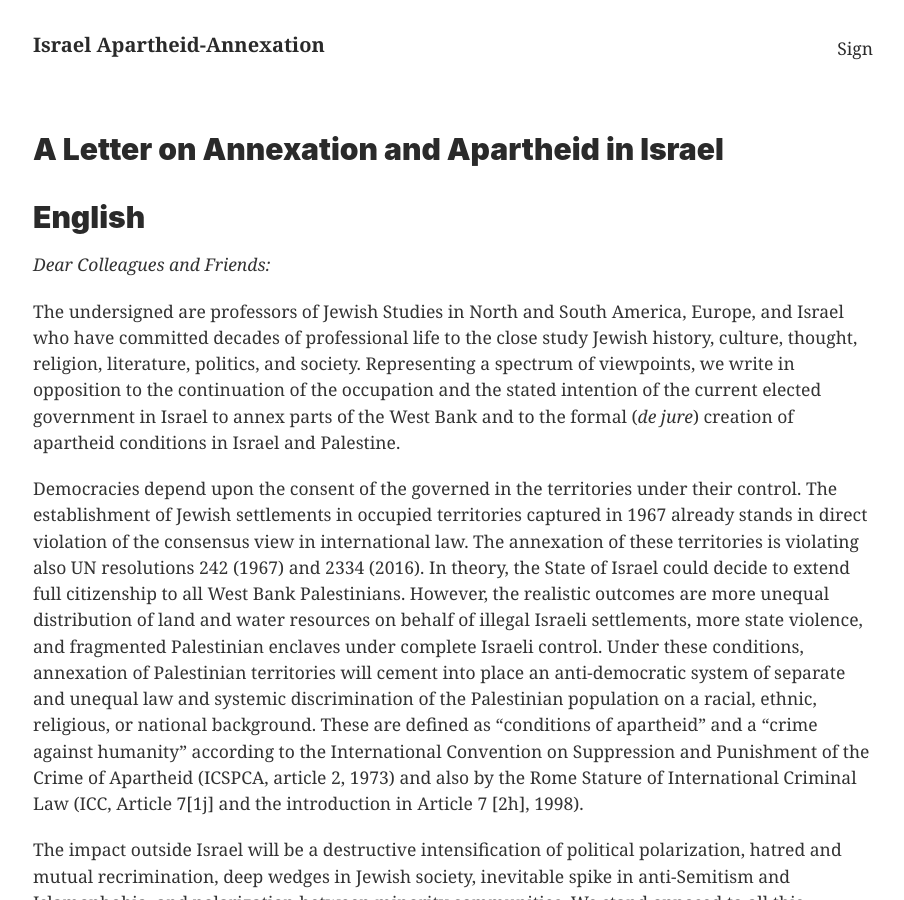
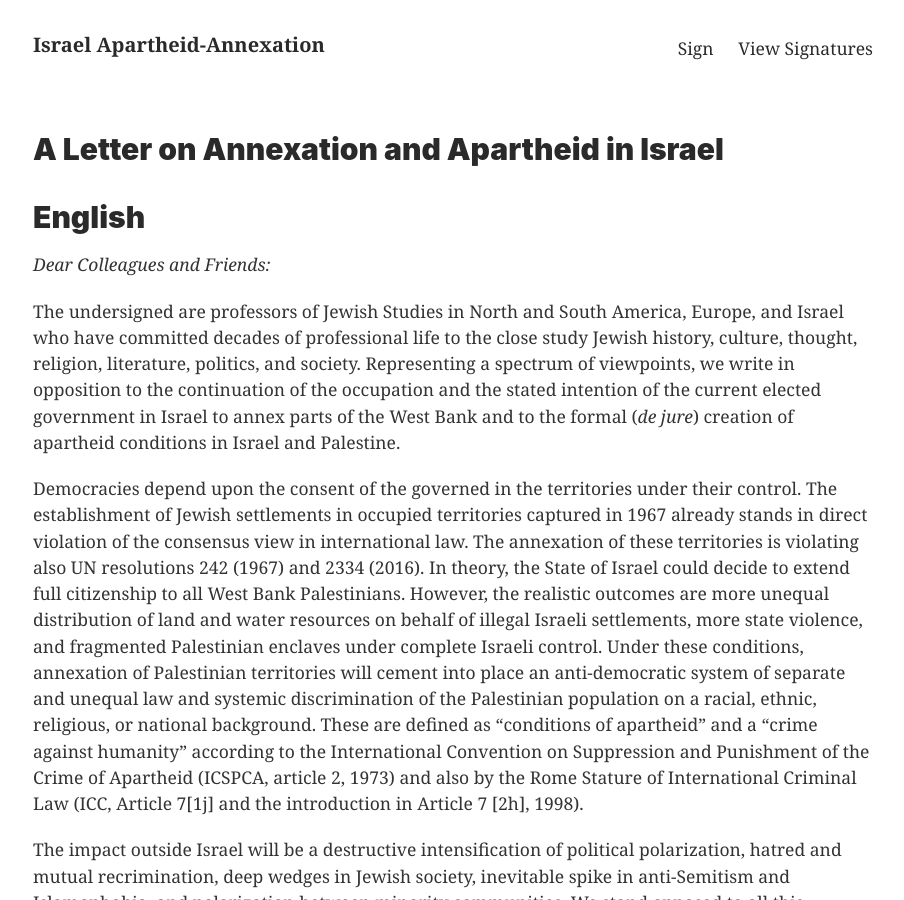
Before and after one commit to adamdjbrett/annexation.site, a Jekyll site: the page built from index.html, in a window 1280 px wide and 900 px high. Shown: the whole window, without its empty margins (187-1091 px from the left). Built offline with Jekyll 4.4.1, drawn with Linux system fonts in a browser that asks for light colours; the list of posts is cut into pages by our own code.

Commit message:
Update header.html

```diff
--- a/_includes/header.html
+++ b/_includes/header.html
@@ -4,6 +4,7 @@
       <a href="{{ "/" | relative_url }}" class="site-title">{{ site.title }}</a>
       <nav class="site-nav">
         <a class="nav-link" href="#signatures">Sign</a>
+        <a class="nav-link" href="/signatures/">View Signatures</a>
       </nav>
       <div class="clearfix"></div>
     </div>
```
